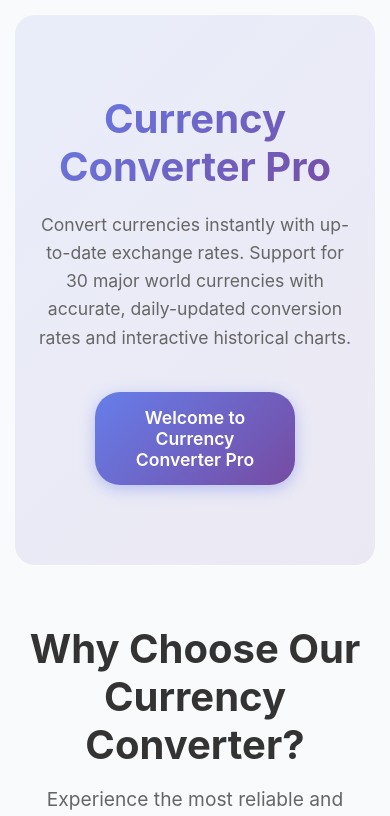
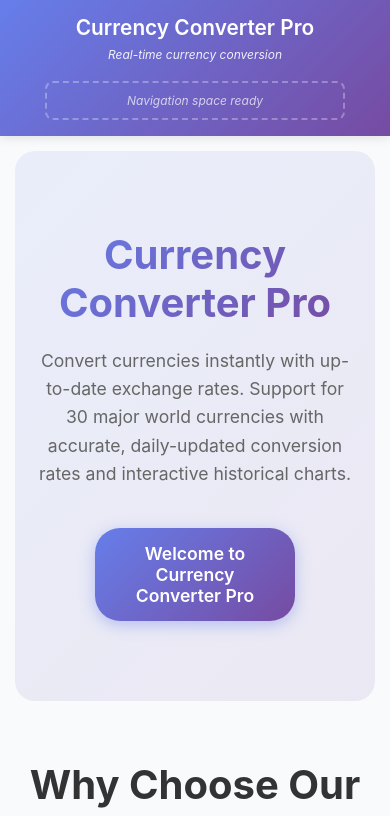
Before and after one commit to LeChef318/M324-Projektarbeit, an Angular app: page / in a window 390 px wide. Shown: the top 816 px of the page. Built offline with nearby package versions, Linux system fonts and the light colour scheme.

Commit message:
feat: added header

```diff
--- a/src/app/app.component.html
+++ b/src/app/app.component.html
@@ -1,4 +1,6 @@
 <div class="app-container">
+  <app-header></app-header>
+
   <main class="main-content">
     <router-outlet></router-outlet>
   </main>
--- a/src/app/app.component.ts
+++ b/src/app/app.component.ts
@@ -1,11 +1,12 @@
 import { Component } from '@angular/core';
 import { RouterOutlet } from '@angular/router';
+import { HeaderComponent } from './components/header/header.component';
 import { FooterComponent } from './components/footer/footer.component';
 
 @Component({
   selector: 'app-root',
   standalone: true,
-  imports: [RouterOutlet, FooterComponent],
+  imports: [RouterOutlet, HeaderComponent, FooterComponent],
   templateUrl: './app.component.html',
   styleUrls: ['./app.component.css']
 })
--- a/src/app/components/footer/footer.component.html
+++ b/src/app/components/footer/footer.component.html
@@ -1,5 +1,5 @@
 <footer class="footer">
   <div class="footer-content">
-    <p>&copy; {{ currentYear }} Module Project. All rights reserved.</p>
+    <p>&copy; {{ currentYear }} Modul Projekt. All rights reserved.</p>
   </div>
 </footer>
--- /dev/null
+++ b/src/app/components/header/header.component.css
@@ -0,0 +1,102 @@
+.header {
+  background: linear-gradient(135deg, #667eea 0%, #764ba2 100%);
+  color: white;
+  padding: 1rem 0;
+  box-shadow: 0 2px 10px rgba(0, 0, 0, 0.1);
+  position: sticky;
+  top: 0;
+  z-index: 100;
+}
+
+.header-container {
+  max-width: 1200px;
+  margin: 0 auto;
+  padding: 0 2rem;
+  display: flex;
+  flex-direction: column;
+  align-items: center;
+  gap: 1rem;
+}
+
+.logo-section {
+  display: flex;
+  flex-direction: column;
+  align-items: center;
+  text-align: center;
+  gap: 0.25rem;
+}
+
+.logo {
+  margin: 0;
+  font-size: 1.8rem;
+  font-weight: 600;
+  line-height: 1.2;
+}
+
+.tagline {
+  font-size: 0.85rem;
+  opacity: 0.9;
+  font-style: italic;
+  margin: 0;
+}
+
+.navigation-space {
+  display: flex;
+  align-items: center;
+  justify-content: center;
+  min-height: 40px;
+  width: 100%;
+  max-width: 600px;
+}
+
+.nav-placeholder {
+  display: flex;
+  align-items: center;
+  justify-content: center;
+  padding: 0.5rem 1rem;
+  border: 2px dashed rgba(255, 255, 255, 0.3);
+  border-radius: 8px;
+  width: 100%;
+}
+
+.nav-text {
+  font-size: 0.8rem;
+  opacity: 0.7;
+  font-style: italic;
+}
+
+@media (max-width: 768px) {
+  .header-container {
+    padding: 0 1rem;
+  }
+
+  .logo {
+    font-size: 1.5rem;
+  }
+
+  .tagline {
+    font-size: 0.8rem;
+  }
+
+  .navigation-space {
+    max-width: 100%;
+  }
+
+  .nav-placeholder {
+    max-width: 300px;
+  }
+}
+
+@media (max-width: 480px) {
+  .logo {
+    font-size: 1.3rem;
+  }
+
+  .tagline {
+    font-size: 0.75rem;
+  }
+
+  .nav-text {
+    font-size: 0.75rem;
+  }
+}
--- /dev/null
+++ b/src/app/components/header/header.component.html
@@ -0,0 +1,15 @@
+<header class="header">
+  <div class="header-container">
+    <div class="logo-section">
+      <h1 class="logo">{{ title }}</h1>
+      <span class="tagline">Real-time currency conversion</span>
+    </div>
+
+    <nav class="navigation-space">
+      <!-- Navigation items will be added here in the future -->
+      <div class="nav-placeholder">
+        <span class="nav-text">Navigation space ready</span>
+      </div>
+    </nav>
+  </div>
+</header>
--- /dev/null
+++ b/src/app/components/header/header.component.ts
@@ -0,0 +1,12 @@
+import { Component } from '@angular/core';
+
+@Component({
+  selector: 'app-header',
+  standalone: true,
+  imports: [],
+  templateUrl: './header.component.html',
+  styleUrls: ['./header.component.css']
+})
+export class HeaderComponent {
+  title = 'Currency Converter Pro';
+}
```
